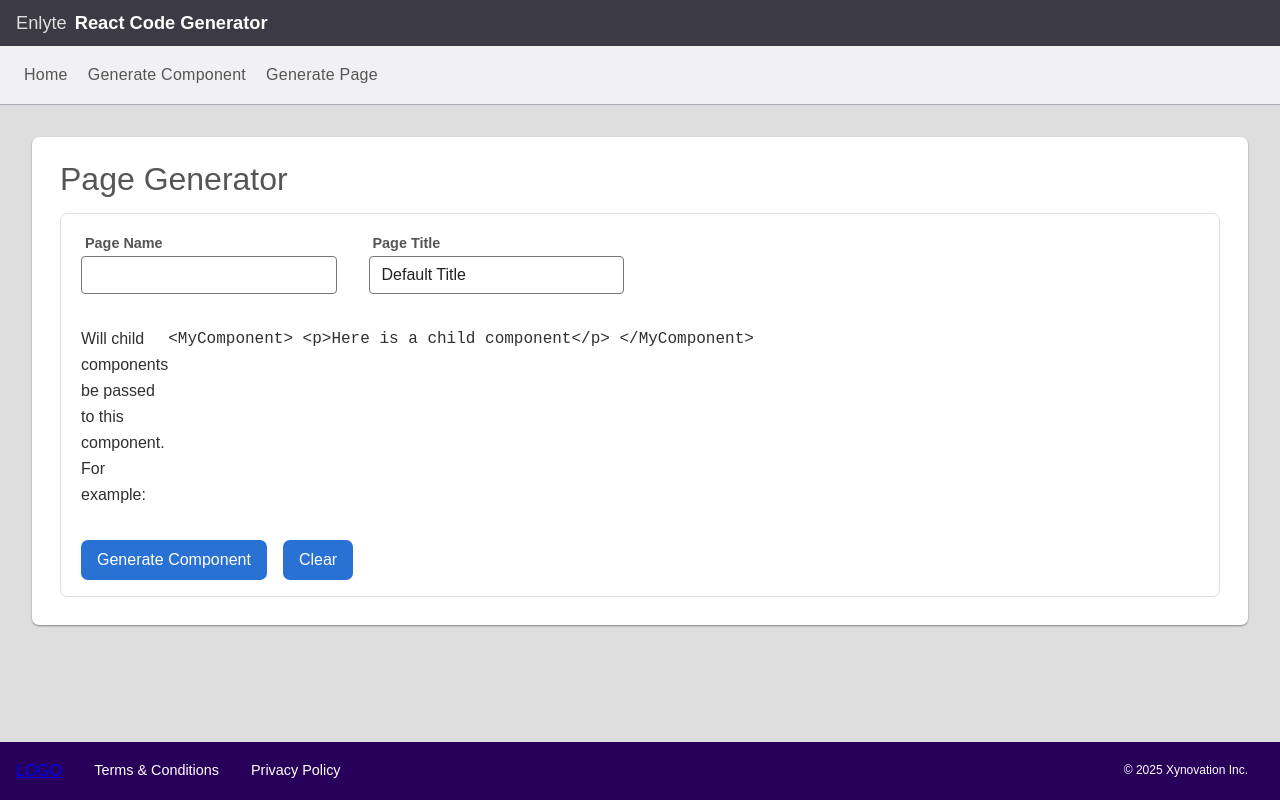
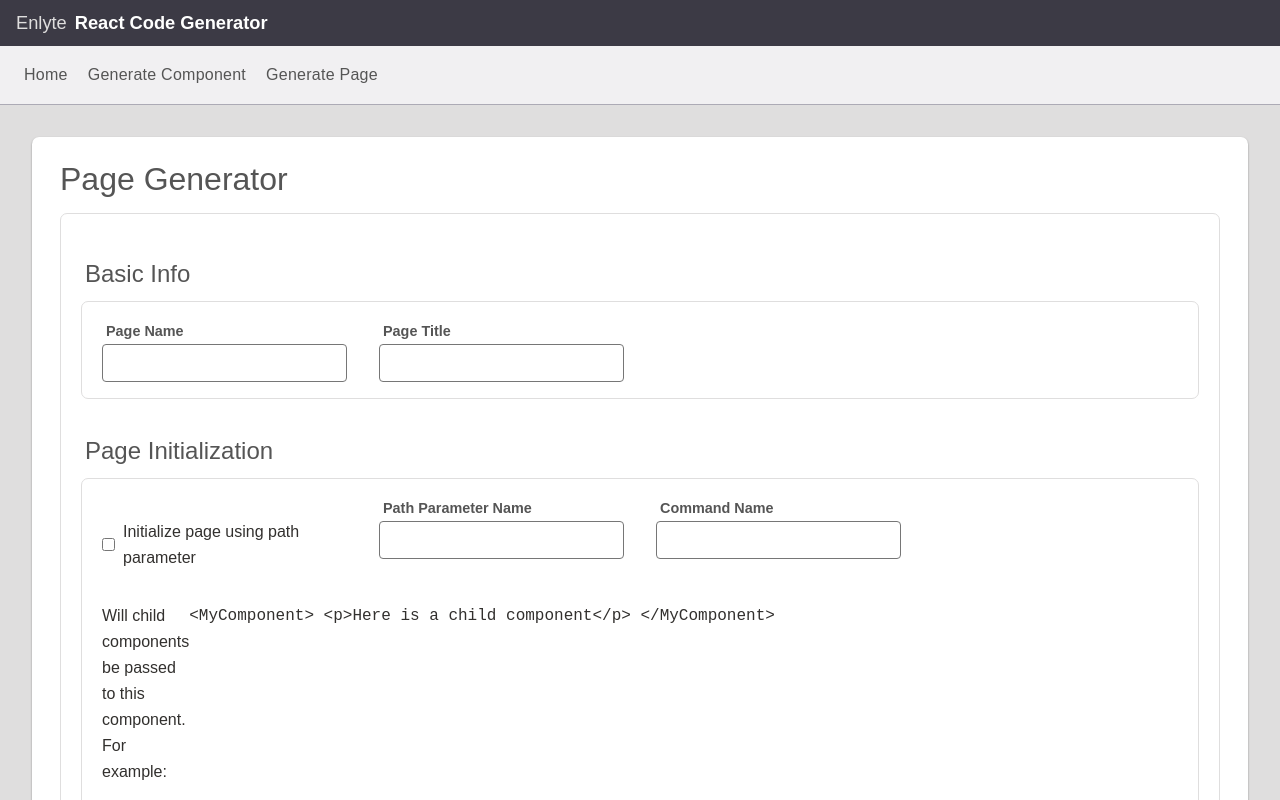
Before and after one commit to KevinJanise/react-project-generator, a React (Vite) app: page /pageGenerator in a window 1280 px wide. Shown: the top 800 px of the page. Built offline with nearby package versions, Linux system fonts and the light colour scheme.

Commit message:
Added additional page parameters.

```diff
--- a/src/components/PageLayout/DefaultFooter.jsx
+++ b/src/components/PageLayout/DefaultFooter.jsx
@@ -15,7 +15,7 @@ const DefaultFooter = () => (
       </a>
     </div>
 
-    <span className={styles.copyright}>&copy; {new Date().getFullYear()} Xynovation Inc.</span>
+    <span className={styles.copyright}>&copy; {new Date().getFullYear()} Enlyte Group, LLC.</span>
   </footer>
 );
 
--- a/src/routes/PageGenerator/PageGenerator.jsx
+++ b/src/routes/PageGenerator/PageGenerator.jsx
@@ -24,11 +24,17 @@ function PageGenerator({
   ...rest
 }) {
   const [pageName, setComponentName] = useState("");
-  const [componentCode, setComponentCode] = useState("");
+  const [pageCode, setPageCode] = useState("");
   const [routerCode, setRouterCode] = useState("");
   const [menuBarCode, setMenuBarCode] = useState("");
 
-  let initialFormState = { pageName: "", pageTitle: "Default Title" };
+  let initialFormState = {
+    pageName: "",
+    pageTitle: "",
+    hasPathParameter: false,
+    pathParameterName: "",
+    commandName: "",
+  };
   const { formData, resetForm, handleChange, setFormData, trimValue } =
     useForm(initialFormState);
 
@@ -49,42 +55,73 @@ function PageGenerator({
     return theCode;
   };
 
-  const generateRouterCode = (thePageName) => {
+  const generateRouterCode = (thePageName, thePathParameterName) => {
+    let pathParameter = thePathParameterName ? `/:${thePathParameterName}` : "";
+    let path = `path="/${FormatUtils.toLowerFirstLetter(
+      thePageName
+    )}${pathParameter}"`;
+
     let theCode = `import {${thePageName}} from "routes/${thePageName}";
     ...
-  <Route exact path="/${FormatUtils.toLowerFirstLetter(
-    thePageName
-  )}" element={<${thePageName} />} />
+  <Route exact ${path} element={<${thePageName} />} />
     `;
+
     return theCode;
   };
 
-  const handleGeneratePage = (event) => {
-    event.preventDefault();
+  const generateUseEffect = (commandName, paramName) => {
+    let commandVar = FormatUtils.toLowerFirstLetter(commandName);
 
-    let thePageName = formData.pageName;
-    let thePageTitle = formData.pageTitle;
+    let theCode = `
+ useEffect(() => {
+    async function init() {
+      const ${commandVar} = new ${commandName}(${paramName});
+      let result = await execute(${commandVar});
+      console.log(result);
 
-    setRouterCode(generateRouterCode(formData.pageName));
-    setMenuBarCode(generateMenuBarCode(formData.pageName, formData.pageTitle));
+      if (result.isCanceled) return;
 
-    // let pageName = formData.pageName;
-    setComponentName(formData.pageName);
+      if (result.isSuccess) {
+        setOrderDetail(result.value);
+        console.log(result);
+      } else {
+        setStatusMessage("Error finding order: " + orderNumber);
+        console.log(result.error);
+      }
+    }
 
-    //    let builder = new ComponentBuilder(componentTemplate);
-    //  let code = builder.pageName("CodeDisplay").param("name", "default value").state("message", "default").state("other").build();
+    init();
+  }, [execute, ${paramName}]);
+    `;
 
+    return theCode;
+  };
+
+  const generatePageCode = (
+    thePageName,
+    thePageTitle,
+    thePathParameterName,
+    commandName
+  ) => {
     console.log("handleGeneratePage");
+    let useEffectCode = generateUseEffect(commandName, thePathParameterName);
 
     let componentTemplate = `import styles from "./${thePageName}.module.css";
 
-  import { Link } from "react-router";
+  import { useEffect, useState } from "react";
+
+  import { Link, useParams } from "react-router";
 
   import { Grid, Row, Column } from "components/Grid";
   import { PageSection } from "components/PageSection";
   import { PageTitle } from "components/PageTitle";
 
+  import { ${commandName} } from "services/${commandName}";
+
   function ${thePageName}({ children, onStatusUpdate, propertyName = "default value", className = "", style = {}, ...rest }) {
+
+  const {${thePathParameterName}} = useParams();  // get ${thePathParameterName} from URL
+
   const combinedClassName = \`\${styles.${FormatUtils.toLowerFirstLetter(
     thePageName
   )}} \${className}\`;
@@ -94,6 +131,8 @@ function PageGenerator({
 
         onStatusUpdate(status);
     };
+
+    ${useEffectCode}
 
     return (
       <div className={combinedClassName} style={style} {...rest}>
@@ -127,22 +166,31 @@ function PageGenerator({
   export { ${thePageName} };
       `;
 
-    setComponentCode(componentTemplate);
+    return componentTemplate;
+  };
 
-    console.log(`${thePageName}.jsx`);
-    console.log(componentTemplate);
+  const handleGeneratePage = (event) => {
+    event.preventDefault();
 
-    console.log("\nindex.js");
-    console.log(`export { ${thePageName} } from './${thePageName}';`);
+    setComponentName(formData.pageName);
 
-    console.log(`\n${thePageName}.module.css`);
-    console.log(`.${FormatUtils.toLowerFirstLetter(thePageName)} {
-  }`);
+    setRouterCode(
+      generateRouterCode(formData.pageName, formData.pathParameterName)
+    );
+    setMenuBarCode(generateMenuBarCode(formData.pageName, formData.pageTitle));
+    setPageCode(
+      generatePageCode(
+        formData.pageName,
+        formData.pageTitle,
+        formData.pathParameterName,
+        formData.commandName
+      )
+    );
   };
 
   const handleClear = () => {
     resetForm();
-    setComponentCode(null);
+    setPageCode(null);
   };
 
   const combinedClassName = `${styles.componentGenerator} ${className}`;
@@ -153,6 +201,10 @@ function PageGenerator({
 
       <PageSection>
         <form onSubmit={handleGeneratePage}>
+          <PageSection
+            title="Basic Info"
+            style={{ margin: "1rem"}}
+          >
             <Grid>
               <Row>
                 <Column width="25%">
@@ -181,6 +233,58 @@ function PageGenerator({
                   />
                 </Column>
               </Row>
+            </Grid>
+          </PageSection>
+
+          <PageSection
+            title="Page Initialization"
+            style={{ margin: "1rem"}}
+          >
+          <Grid>
+            <Row>
+              <Column width="25%" valign="center" style={{paddingTop: "2rem"}}>
+                <input
+                  className={styles.checkbox}
+                  id="hasPathParameter"
+                  type="checkbox"
+                  onChange={handleChange}
+                  name="hasPathParameter"
+                  checked={formData.hasPathParameter}
+                />
+                <label htmlFor="hasPathParameter">
+                  Initialize page using path parameter
+                </label>
+              </Column>
+              <Column width="25%">
+                <LabeledTextInput
+                  label="Path Parameter Name"
+                  name="pathParameterName"
+                  onBlur={trimValue}
+                  placeholder=""
+                  onChange={handleChange}
+                  value={formData.pathParameterName}
+                  type="text"
+                  errorMessage={getErrorMessage("pathParameterName")}
+                />
+              </Column>
+              <Column width="25%">
+                <LabeledTextInput
+                  label="Command Name"
+                  name="commandName"
+                  onBlur={trimValue}
+                  placeholder=""
+                  onChange={handleChange}
+                  value={formData.commandName}
+                  type="text"
+                  errorMessage={getErrorMessage("commandName")}
+                />
+              </Column>
+
+            </Row>
+
+            <Row>
+            </Row>
+
             <Row>
               <Column width="50%">
                 <p>
@@ -197,6 +301,9 @@ function PageGenerator({
             </Row>
           </Grid>
 
+</PageSection>
+          <Grid>
+
           <Row>
             <Column width="auto" align="left">
               <button
@@ -204,7 +311,7 @@ function PageGenerator({
                 type="submit"
                 style={{ marginRight: "1rem" }}
               >
-                Generate Component
+                Generate Page
               </button>
 
               <button
@@ -217,10 +324,11 @@ function PageGenerator({
               </button>
             </Column>
           </Row>
+          </Grid>
         </form>
       </PageSection>
 
-      {componentCode && (
+      {pageCode && (
         <PageSection title={`Code for ${pageName} Component`}>
           <img
             src={iconZip}
@@ -237,7 +345,7 @@ function PageGenerator({
 
           <CodeDisplay
             title={`src/routes/${pageName}/${pageName}.jsx`}
-            sourceCode={componentCode}
+            sourceCode={pageCode}
           />
 
           <CodeDisplay
--- a/src/routes/PageGenerator/PageGenerator.module.css
+++ b/src/routes/PageGenerator/PageGenerator.module.css
@@ -6,6 +6,12 @@
   width: 24px;
   height: 24px;
   position: relative;
-    top: .4rem;
+  top: 0.4rem;
   left: 1rem;
 }
+
+.checkbox {
+  xposition: relative;
+  xtop: 0.4rem;
+  margin-right: 0.5rem;
+}
```
Lines whose indentation alone changed are shown as unchanged.
